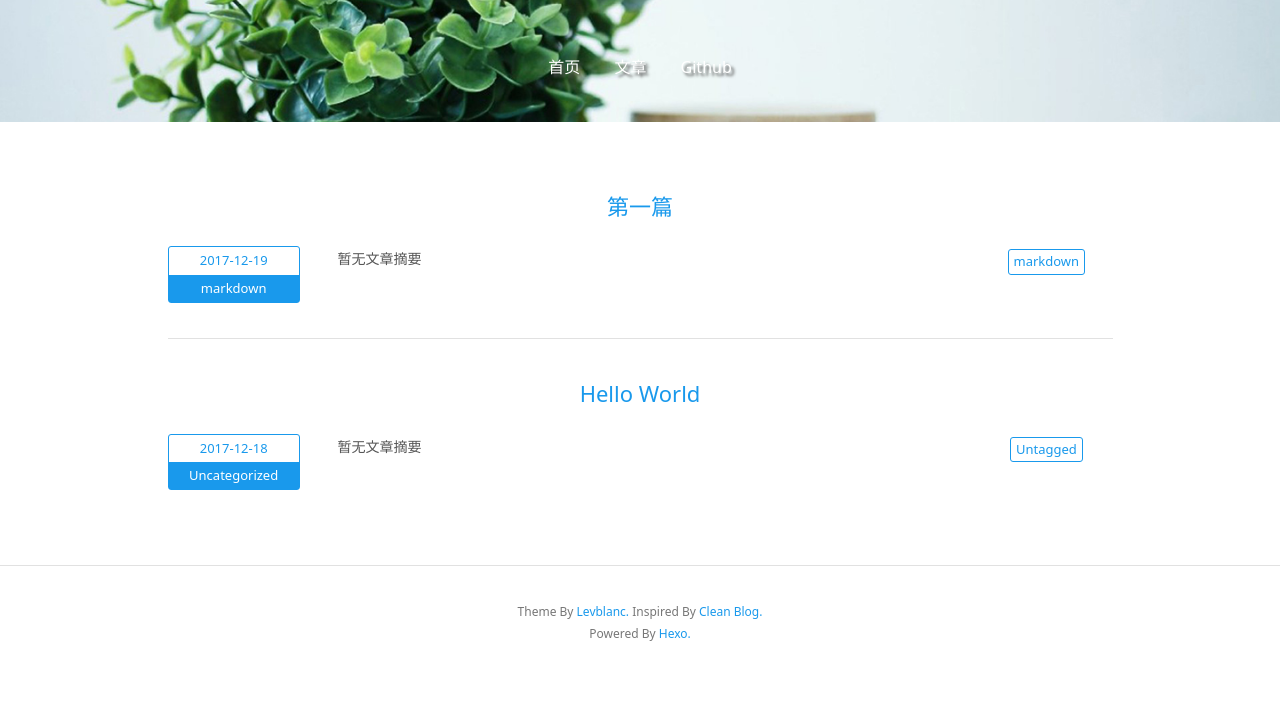
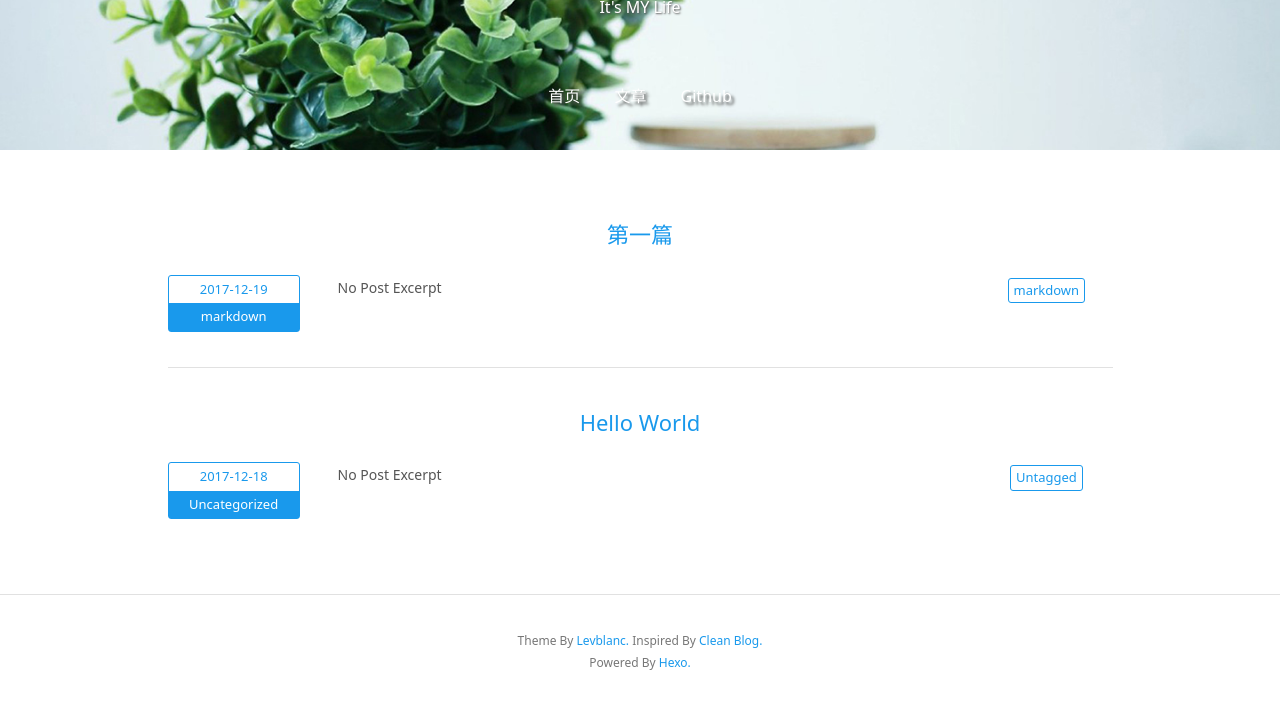
Before and after one commit to mll1996/mll1996.github.io, a plain HTML site: page index.html in a window 1280 px wide. Shown: the part 162-870 px from the top of the page. Before the commit the page ends 842 px from the top, so only its background shows below. Drawn offline with Linux system fonts and the light colour scheme.

Commit message:
Site updated: 2017-12-19 10:44:12

```diff
--- a/index.html
+++ b/index.html
@@ -9,7 +9,7 @@
   <meta name="author" content="mll">
   <!-- Open Graph Data -->
   <meta property="og:title" content="little world"/>
-  <meta property="og:description" content="" />
+  <meta property="og:description" content="It&#39;s MY Life" />
   <meta property="og:site_name" content="little world"/>
   <meta property="og:type" content="website" />
   <meta property="og:image" content="http://yoursite.com"/>
@@ -44,7 +44,7 @@
       <div class="col-lg-8 col-lg-offset-2 col-md-10 col-md-offset-1">
         <div class="page-title with-background-image">
           <p class="title">little world</p>
-          <p class="subtitle"></p>
+          <p class="subtitle">It&#39;s MY Life</p>
         </div>
         <div class="site-menu with-background-image">
           <ul>
@@ -103,7 +103,7 @@
       </div>
     </div>
     <!-- Post Excerpt -->
-    <div class="excerpt typo">暂无文章摘要</div>
+    <div class="excerpt typo">No Post Excerpt</div>
     <!-- Post Tags -->
     <div class="tags">
 
@@ -133,7 +133,7 @@
       </div>
     </div>
     <!-- Post Excerpt -->
-    <div class="excerpt typo">暂无文章摘要</div>
+    <div class="excerpt typo">No Post Excerpt</div>
     <!-- Post Tags -->
     <div class="tags">
 
```
Also changed, not shown: 2017/12/18/hello-world/index.html (+2 -2 lines), 2017/12/19/new-blog/index.html (+2 -2 lines), archives/2017/12/index.html (+1 -1 lines), archives/2017/index.html (+1 -1 lines), archives/index.html (+1 -1 lines), categories/markdown/index.html (+1 -1 lines), tags/markdown/index.html (+1 -1 lines).
